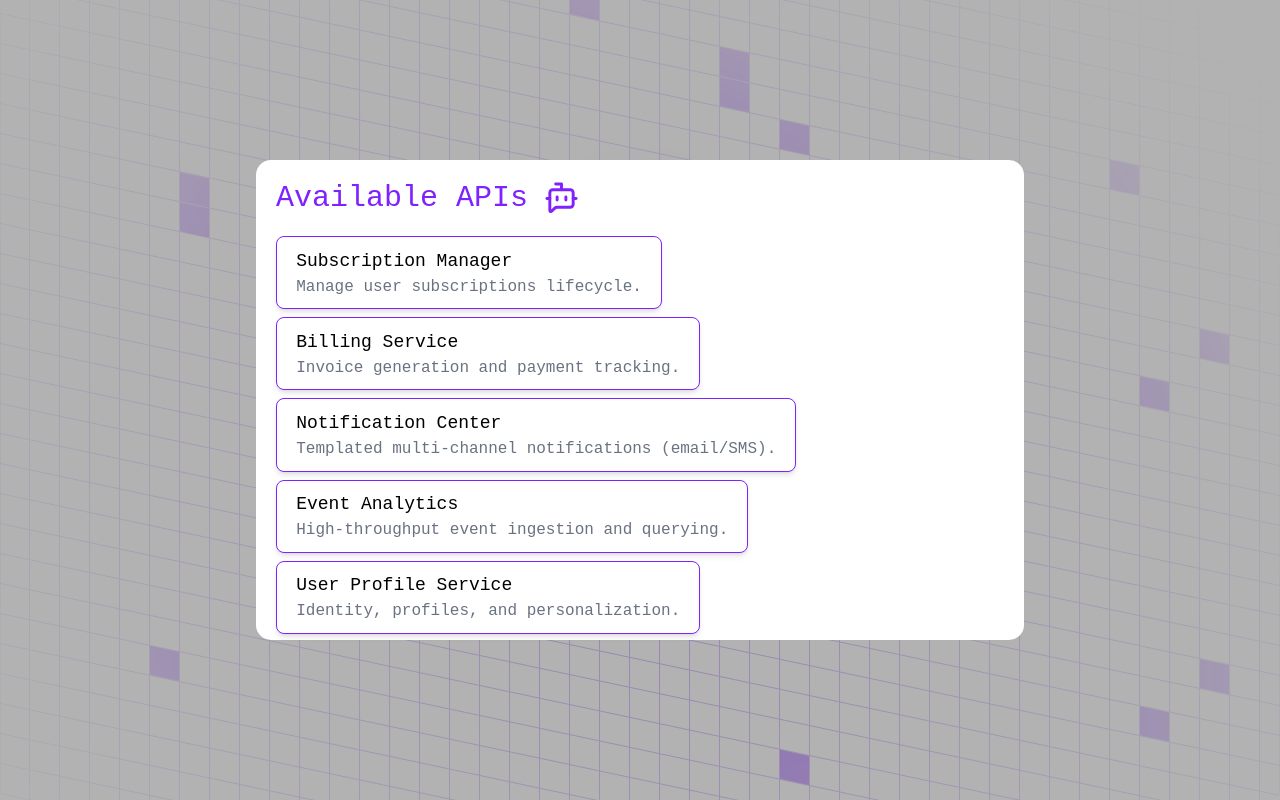
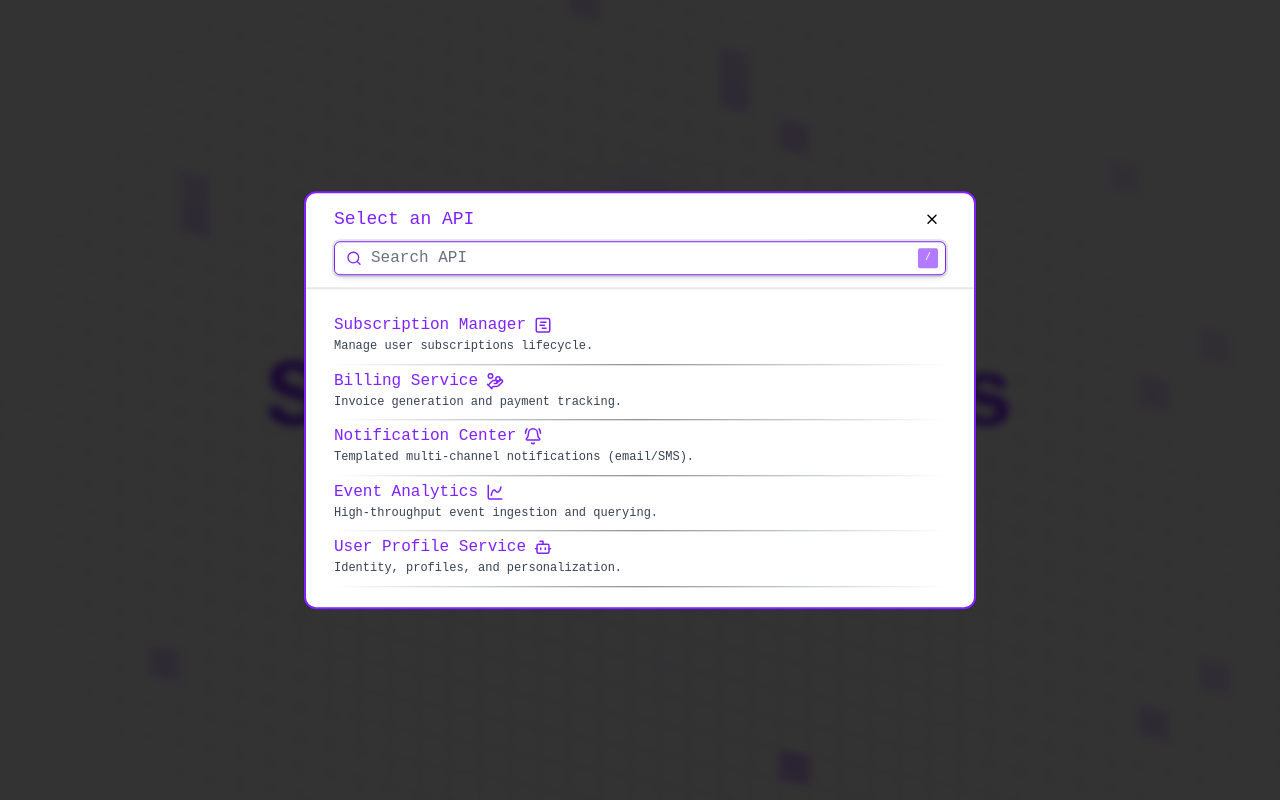
Before and after one commit to Steve-madlad/swagster, a React (Vite) app: page / in a window 1280 px wide. Both pictures are taken after a click on the button "View Collection". Built offline with nearby package versions, Linux system fonts and the light colour scheme; a web font is replaced by a local one.

Commit message:
added icons to registry, created/updated components, improved UX

```diff
--- a/src/api-data/registry.json
+++ b/src/api-data/registry.json
@@ -6,6 +6,7 @@
       "shortDescription": "Manage user subscriptions lifecycle.",
       "description": "A comprehensive lifecycle management service for recurring commitments. This API handles the creation, tracking, and modification of user subscriptions across diverse categories (e.g., entertainment, finance). It automatically computes renewal dates based on provided frequencies and supports multi-currency logic, acting as the central source of truth for active user services.",
       "version": "1.0",
+      "icon": "SquareChartGantt",
       "baseUrl": "https://subscription-management-api.vercel.app/api/v1",
       "rateLimit": {
         "limit": 15,
@@ -469,6 +470,7 @@
       "shortDescription": "Invoice generation and payment tracking.",
       "description": "The financial processing hub for the platform. This service handles the generation of invoices, real-time payment tracking, and automated refund processing. It bridges the gap between active subscriptions and ledger entries, ensuring all transactions are compliant and recorded for audit purposes.",
       "version": "1.0",
+      "icon": "HandCoins",
       "baseUrl": "https://billing-service.example.com/api/v1",
       "rateLimit": {
         "limit": 30,
@@ -659,6 +661,7 @@
       "shortDescription": "Templated multi-channel notifications (email/SMS).",
       "description": "A centralized gateway for multi-channel user communication. It abstracts the complexity of SMTP and SMS providers, allowing for templated notifications that support dynamic variable injection. It ensures that critical alerts, like renewal reminders or payment failures, reach users via their preferred channels.",
       "version": "1.0",
+      "icon": "BellRing",
       "baseUrl": "https://notification-center.example.com/api/v1",
       "rateLimit": {
         "limit": 1000,
@@ -853,6 +856,7 @@
       "shortDescription": "High-throughput event ingestion and querying.",
       "description": "An event-driven data ingestion and querying engine. This service captures granular user interactions and system events, providing a high-throughput path for real-time tracking. It allows developers and data analysts to query historical trends to optimize user retention and platform performance.",
       "version": "1.0",
+      "icon": "ChartSpline",
       "baseUrl": "https://analytics.example.com/api/v1",
       "rateLimit": {
         "limit": 10000,
--- a/src/components/custom/Modal.tsx
+++ b/src/components/custom/Modal.tsx
@@ -12,6 +12,7 @@ import type { ModalProps } from '@/models/types';
 
 export default function Modal({
   headerIcon: HeaderIcon,
+  headerContent,
   title,
   description,
   triggerText,
@@ -28,6 +29,8 @@ export default function Modal({
     if (!value) onClose();
   };
 
+  console.log(headerContent);
+
   return (
     <Dialog open={open} onOpenChange={handleChange}>
       {!triggerElement
@@ -38,9 +41,13 @@ export default function Modal({
           )
         : triggerElement}
 
-      <DialogContent showCloseButton={false} className={cn(containerStyles, 'col gap-0 p-0 max-w-11/12!')}>
-        {(title || description) && (
+      <DialogContent
+        showCloseButton={false}
+        className={cn(containerStyles, 'col max-w-11/12! gap-0 p-0')}
+      >
+        {(title || description || headerContent) && (
           <DialogHeader className="h-fit border-b-2 border-gray-200 px-7 py-3">
+            {headerContent || (
               <div className="align-center gap-4">
                 {HeaderIcon && (
                   <div className="bg-primary/15 text-primary flex-center h-full! rounded-lg p-2.5">
@@ -49,15 +56,18 @@ export default function Modal({
                 )}
                 <div>
                   {title && (
-                  <DialogTitle className="text-primary text-xl font-semibold">{title}</DialogTitle>
+                    <DialogTitle className="text-primary text-xl font-semibold">
+                      {title}
+                    </DialogTitle>
                   )}
                   {description && <DialogDescription>{description}</DialogDescription>}
                 </div>
               </div>
+            )}
           </DialogHeader>
         )}
 
-        <div className="h-full grow p-7">{children}</div>
+        <div className="h-full grow">{children}</div>
       </DialogContent>
     </Dialog>
   );
--- /dev/null
+++ b/src/components/modals/ApiSearch.tsx
@@ -0,0 +1,177 @@
+import registry from '@/api-data/registry.json';
+import * as LucideIcons from 'lucide-react';
+import { ChevronRight, Search, X } from 'lucide-react';
+import { useEffect, useRef, useState } from 'react';
+import { Link, useNavigate } from 'react-router-dom';
+import Modal from '../custom/Modal';
+import { Button } from '../ui/button';
+import { Input } from '../ui/input';
+import { Kbd } from '../ui/kbd';
+
+const apis = registry.apis.map((api) => ({
+  id: api.id,
+  name: api.name,
+  description: api.shortDescription,
+  icon: api.icon,
+}));
+
+export default function ApiSearch({ open, onClose }: { open: boolean; onClose: () => void }) {
+  const navigate = useNavigate();
+
+  const [inputFocused, setInputFocused] = useState(false);
+  const [inputValue, setInputValue] = useState('');
+  const [activeIndex, setActiveIndex] = useState(0);
+
+  const inputRef = useRef<HTMLInputElement>(null);
+
+  const filteredApis = apis.filter((api) =>
+    api.name.toLowerCase().includes(inputValue.toLowerCase()),
+  );
+
+  const results = inputValue ? filteredApis : apis;
+
+  useEffect(() => {
+    setActiveIndex(0);
+  }, [inputValue]);
+
+  useEffect(() => {
+    const handleKeyDown = (e: KeyboardEvent) => {
+      if (!open || inputFocused) return;
+
+      if (e.key === '/' && !e.metaKey && !e.ctrlKey && !e.altKey) {
+        e.preventDefault();
+        inputRef.current?.focus();
+      }
+    };
+
+    window.addEventListener('keydown', handleKeyDown);
+    return () => window.removeEventListener('keydown', handleKeyDown);
+  }, [open, inputFocused]);
+
+  return (
+    <Modal
+      open={open}
+      onClose={onClose}
+      containerStyles="w-2xl border-2 border-primary"
+      headerContent={
+        <>
+          <div className="flex-between mb-1 items-center">
+            <h2 className="text-primary text-lg">Select an API</h2>
+            <Button
+              className="flex-center size-7! rounded-full! bg-transparent! p-0! text-black"
+              onClick={onClose}
+            >
+              <X className="size-4" />
+            </Button>
+          </div>
+
+          <div className="relative">
+            <Input
+              autoFocus
+              ref={inputRef}
+              value={inputValue}
+              placeholder="Search API"
+              className="focus-visible:border-primary border-primary/20 pl-9 text-base! shadow-sm focus-visible:shadow-md"
+              onFocus={() => setInputFocused(true)}
+              onBlur={() => setInputFocused(false)}
+              onChange={(e) => setInputValue(e.target.value)}
+              onKeyDown={(e) => {
+                if (!inputValue || filteredApis.length === 0) return;
+
+                if (e.key === 'ArrowDown') {
+                  e.preventDefault();
+                  setActiveIndex((prev) => (prev < filteredApis.length - 1 ? prev + 1 : prev));
+                }
+
+                if (e.key === 'ArrowUp') {
+                  e.preventDefault();
+                  setActiveIndex((prev) => (prev > 0 ? prev - 1 : prev));
+                }
+
+                if (e.key === 'Enter') {
+                  e.preventDefault();
+                  const selected = filteredApis[activeIndex];
+                  if (selected) {
+                    navigate(`api/docs/${selected.id}`);
+                    onClose();
+                  }
+                }
+              }}
+            />
+
+            <Search
+              size={16}
+              className={`text-muted-foreground! absolute top-1/2 left-3 -translate-y-1/2 ${
+                inputFocused ? 'text-primary!' : ''
+              }`}
+            />
+
+            {inputValue ? (
+              <Button
+                className="flex-center focus-visible:text-primary absolute top-1/2 right-2 size-7! -translate-y-1/2 bg-transparent! p-0! text-black"
+                onClick={() => setInputValue('')}
+              >
+                <X size={15} />
+              </Button>
+            ) : (
+              <Kbd className="bg-primary/60 absolute top-1/2 right-2 -translate-y-1/2 text-white">
+                /
+              </Kbd>
+            )}
+          </div>
+        </>
+      }
+    >
+      <div className="col py-5">
+        {results.map((api, index) => {
+          const isActive = inputValue && filteredApis.length > 0 && index === activeIndex;
+
+          return <ApiLink key={api.id} {...api} isActive={!!isActive} />;
+        })}
+      </div>
+    </Modal>
+  );
+}
+
+export const ApiLink = ({
+  id,
+  name,
+  icon,
+  description,
+  isActive,
+}: {
+  id: string;
+  name: string;
+  icon?: string;
+  description: string;
+  isActive?: boolean;
+}) => {
+  const IconComponent = (LucideIcons as any)[icon || ''] || LucideIcons.Bot;
+
+  return (
+    <Link
+      to={`api/docs/${id}`}
+      className={`group align-center from-primary/5 to-primary/5 before:bg-primary/60 relative via-[#ede0fe] px-7 pt-1 pb-2 before:absolute before:top-1/2 before:h-10/12 before:w-1 before:-translate-y-1/2 before:rounded-full before:opacity-0 before:transition-opacity before:duration-200 before:content-[''] after:absolute after:bottom-0 after:left-1/2 after:h-px after:w-11/12 after:-translate-x-1/2 after:bg-linear-to-r after:from-white after:via-gray-500 after:to-white hover:bg-linear-to-r hover:before:opacity-100 focus:outline-0 focus-visible:bg-linear-to-r focus-visible:before:opacity-100 ${
+        isActive ? 'bg-linear-to-r before:opacity-100' : ''
+      }`}
+    >
+      <div
+        className={`flex-between w-full duration-200 group-hover:pl-5 ${isActive ? 'pl-5' : ''} group-focus-visible:pl-5`}
+      >
+        <div className="col">
+            <p className="text-primary flex gap-2 text-base font-medium">
+              {name} {IconComponent && <IconComponent size={18} className="text-primary mt-0.75" />}
+            </p>
+            <p className="text-gray-700">{description}</p>
+        </div>
+
+        <ChevronRight
+          className={`text-primary ${
+            isActive ? 'flex' : 'hidden'
+          } group-hover:flex group-focus-visible:flex`}
+          size={17}
+        />
+      </div>
+    </Link>
+  );
+};
--- a/src/models/types.tsx
+++ b/src/models/types.tsx
@@ -64,6 +64,7 @@ export interface ApiDefinition {
 
 export interface ModalProps {
   headerIcon?: LucideIcon;
+  headerContent?: ReactNode;
   title?: string;
   description?: string;
   triggerText?: string;
--- a/src/pages/api-doc.tsx
+++ b/src/pages/api-doc.tsx
@@ -55,7 +55,7 @@ export default function ApiDoc() {
     }
   }
 
-  const extractResourceUrl = (vals: any) => {
+  const extractResources = (vals: any) => {
     if (!vals && selectedEndpoint?.method !== 'GET') return;
 
     const formattedConfig = formattedFormConfig();
@@ -113,7 +113,7 @@ export default function ApiDoc() {
   async function submitRequest(vals?: Record<string, unknown>) {
     setExecutionLoading(true);
 
-    const extractedData = extractResourceUrl(vals);
+    const extractedData = extractResources(vals);
     const resourceUrl = vals ? extractedData?.resourceUrl : selectedEndpoint?.path;
 
     const props: ExecuteHttpRequestProps = {
@@ -254,8 +254,11 @@ export default function ApiDoc() {
           className={`fixed inset-0 hidden h-screen w-screen bg-black/30 ${apiPanelOpen ? 'flex-center' : 'hidden'}`}
           onClick={() => {
             setApiPanelOpen(false);
-
             setFormValues(undefined);
+            setSelectedTab('response');
+            setExecutionResponse(undefined);
+            setExecutionError(undefined);
+            setShowSecondPanel(false);
           }}
         >
           <div
@@ -390,7 +393,9 @@ export default function ApiDoc() {
                         onClick={() => setSelectedTab('response')}
                         className={`${selectedTab === 'response' ? 'border-primary' : 'border-transparent'} w-fit rounded-none! border-b-3! p-1! text-sm font-semibold text-white`}
                       >
-                        {executionError ? 'Server Response' : 'Response Example'}
+                        {executionError || executionResponse
+                          ? 'Server Response'
+                          : 'Response Example'}
                       </button>
 
                       <button
@@ -424,7 +429,7 @@ export default function ApiDoc() {
                                 ? generateCurl({
                                     url:
                                       api?.baseUrl +
-                                      extractResourceUrl(formValues?.body)?.resourceUrl,
+                                      extractResources(formValues?.body)?.resourceUrl,
 
                                     method: selectedEndpoint?.method,
 
@@ -433,7 +438,7 @@ export default function ApiDoc() {
                                         ? { ...formValues?.body }
                                         : undefined,
 
-                                    queryParams: extractResourceUrl(formValues?.body)?.queryUrl,
+                                    queryParams: extractResources(formValues?.body)?.queryUrl,
                                   })
                                 : ''
                               : JSON.stringify(
@@ -477,14 +482,13 @@ export default function ApiDoc() {
                         {selectedTab === 'curl'
                           ? formValues || selectedEndpoint?.method === 'GET'
                             ? generateCurl({
-                                url:
-                                  api?.baseUrl + extractResourceUrl(formValues?.body)?.resourceUrl,
+                                url: api?.baseUrl + extractResources(formValues?.body)?.resourceUrl,
                                 method: selectedEndpoint?.method,
                                 body:
                                   formValues?.body && Object?.keys(formValues.body).length
                                     ? { ...formValues.body }
                                     : undefined,
-                                queryParams: extractResourceUrl(formValues?.body)?.queryUrl,
+                                queryParams: extractResources(formValues?.body)?.queryUrl,
                               })
                             : ''
                           : JSON.stringify(
--- a/src/pages/home.tsx
+++ b/src/pages/home.tsx
@@ -1,13 +1,11 @@
+import ApiSearch from '@/components/modals/ApiSearch';
 import { AnimatedGridPattern } from '@/components/ui/animated-grid-pattern';
 import { cn } from '@/lib/utils';
-import { BotMessageSquare, Github, MoveRight, Sparkles } from 'lucide-react';
+import { Github, MoveRight, Sparkles } from 'lucide-react';
 import { useState } from 'react';
-import { useNavigate } from 'react-router-dom';
-import registry from '../api-data/registry.json';
 
 export default function Home() {
   const [panelOpen, setPanelOpen] = useState(false);
-  const navigate = useNavigate();
 
   return (
     <div className="min-size-screen col-full-center gap-3">
@@ -28,7 +26,7 @@ export default function Home() {
         <img src="/logo.png" width={97.5} className="bobbing-animation mb-3" alt="swagster logo" />
         <span
           key="latest-docs"
-          className="flex-center text-xs from-primary w-fit gap-3 rounded-full bg-linear-to-r to-violet-400 px-7 py-1 text-white shadow-md"
+          className="flex-center from-primary w-fit gap-3 rounded-full bg-linear-to-r to-violet-400 px-7 py-1 text-xs text-white shadow-md"
         >
           Discover What's New <Sparkles size={14} />
         </span>
@@ -47,49 +45,22 @@ export default function Home() {
         <div className="flex gap-4">
           <button
             key="create-docs-btn"
-            className="from-primary group hover:animate-gradient hover:animate-glow bg-size[200%_200%] align-center mt-10 gap-1 hover:gap-4 rounded-full! bg-linear-to-r via-indigo-500 to-violet-400 bg-left px-10 py-4 text-white transition-all! duration-100! hover:scale-105 focus:outline-none"
+            className="from-primary group hover:animate-gradient hover:animate-glow bg-size[200%_200%] align-center mt-10 gap-1 rounded-full! bg-linear-to-r via-indigo-500 to-violet-400 bg-left px-10 py-4 text-white transition-all! duration-100! hover:scale-105 focus-visible:gap-4 hover:gap-4 focus:outline-none"
             onClick={() => setPanelOpen(true)}
           >
             View Collection
-            <MoveRight className="w-0 overflow-hidden duration-200 group-hover:w-5" size={20} />
+            <MoveRight className="w-0 overflow-hidden duration-200 group-focus-visible:w-5 group-hover:w-5" size={20} />
           </button>
           <button
             key="create-docs-btn"
-            className="align-center from-primary mt-10 gap-4 rounded-full! bg-linear-to-r to-violet-400 px-7 py-4 text-white transition-all! duration-100! hover:scale-105 hover:shadow-[0_2px_1px_#7e22fe17,0_4px_2px_#7e22fe17,0_8px_4px_#7e22fe17,0_16px_8px_#7e22fe17,0_32px_16px_#7e22fe17]"
+            className="align-center from-primary mt-10 gap-4 rounded-full! bg-linear-to-r to-violet-400 px-7 py-4 text-white transition-all! duration-100! hover:scale-105 focus-visible:outline-0 focus-visible:scale-105 hover:shadow-[0_2px_1px_#7e22fe17,0_4px_2px_#7e22fe17,0_8px_4px_#7e22fe17,0_16px_8px_#7e22fe17,0_32px_16px_#7e22fe17] focus-visible:shadow-[0_2px_1px_#7e22fe17,0_4px_2px_#7e22fe17,0_8px_4px_#7e22fe17,0_16px_8px_#7e22fe17,0_32px_16px_#7e22fe17]"
           >
             Star On Github <Github size={20} />
           </button>
         </div>
       </div>
 
-      <div
-        className={`size-screen absolute bg-black/30 ${panelOpen ? 'flex-center' : 'hidden'}`}
-        onClick={() => setPanelOpen(false)}
-      >
-        <div
-          className="size-3/5 max-h-200 max-w-5xl rounded-[15px] bg-white p-5"
-          onClick={(e) => e.stopPropagation()}
-        >
-          <p className="align-center text-primary gap-4 text-3xl font-medium">
-            Available APIs <BotMessageSquare size={35} />
-          </p>
-          <div className="mt-5 flex flex-wrap gap-2">
-            {registry.apis.map((api) => {
-              return (
-                <button
-                  onClick={() => navigate(`/api/docs/${api.id}`)}
-                  className="border-primary! hover:bg-primary! hover:border-primary! group border bg-white! text-start text-black shadow-md duration-300 hover:text-white hover:shadow-md"
-                >
-                  <p className="text-lg font-medium">{api.name}</p>
-                  <p className="text-muted-foreground group-hover:text-white/80">
-                    {api.shortDescription}
-                  </p>
-                </button>
-              );
-            })}
-          </div>
-        </div>
-      </div>
+      <ApiSearch open={panelOpen} onClose={() => setPanelOpen(false)} />
     </div>
   );
 }
```
Lines whose indentation alone changed are shown as unchanged.
